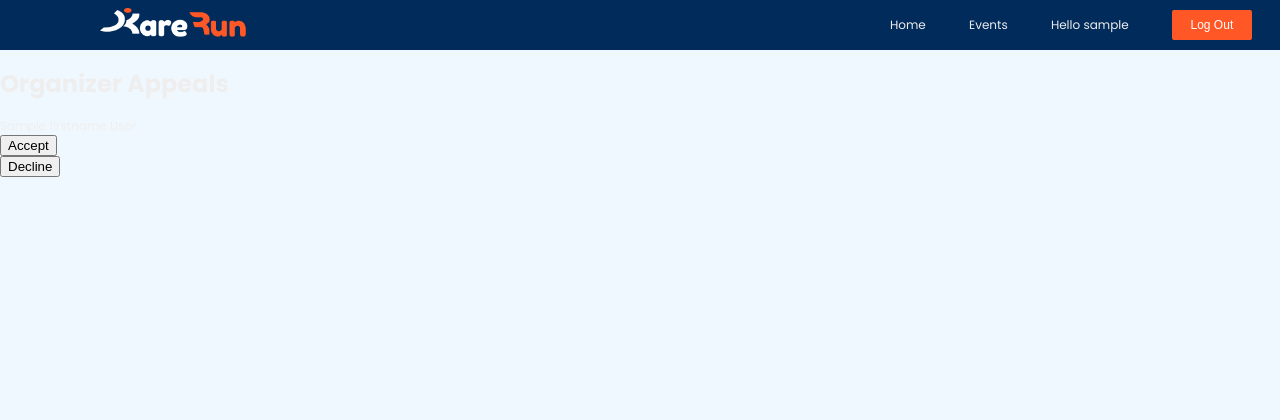
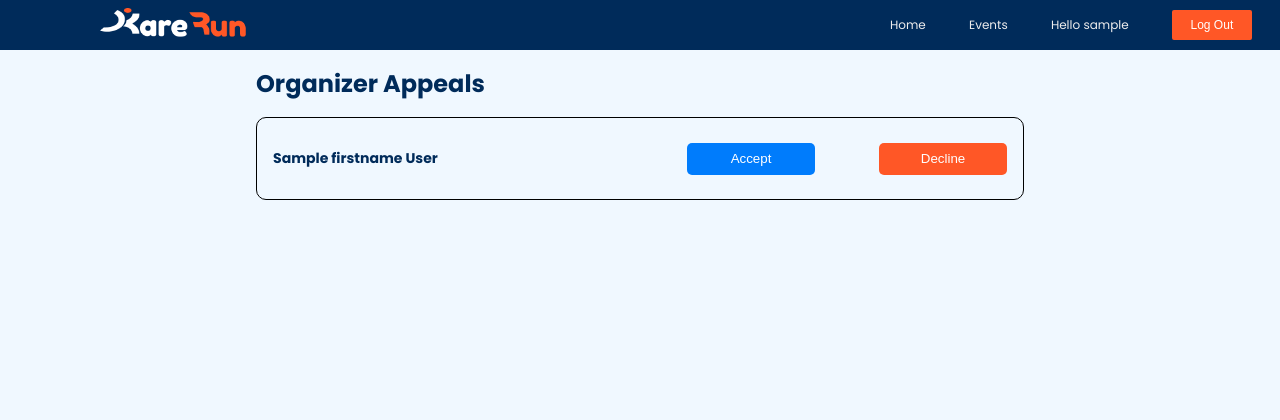
Before and after one commit to fccamello/im2-KareRun, a Django app: template karerun/karerun/templates/appealList.html in a window 1280 px wide. Shown: the top 420 px of the page. Before the commit the page ends 177 px from the top, so only its background shows below. Run offline with Django 5.2, Linux system fonts and the light colour scheme; tables that the repository leaves empty hold one stand-in row (values such as "Sample post"); the template is opened without the code that fills it: values that come from a table or form of the project are taken from there, most other values are stand-ins (such as "Sample title", 1, 10 or a date in 2020).

Commit message:
Added CSS Magic

```diff
--- a/karerun/karerun/static/css/appeal_list.css
+++ b/karerun/karerun/static/css/appeal_list.css
@@ -0,0 +1,40 @@
+.appeal-container {
+    margin: 0 auto;
+    width: 60%;
+    height: 70rem;
+}
+.appeal-container div, .appeal-container h1{
+    color: #002B5A;
+}
+.appeal-box{
+    display: flex;
+    justify-content: space-between;
+    border: 1px solid black;
+    border-radius: 10px;
+    padding:1rem;
+}
+.appeal-buttons{
+    display: flex;
+    justify-content: space-between;
+    width: 20rem;
+    align-items: center;
+}
+.appeal-buttons button{
+    width: 8rem;
+    height: 2rem;
+    border-radius: 5px;
+    border: none;
+    cursor: pointer;
+    color: white;
+}
+.accept{
+    background-color: #007CFC;
+}
+.decline{
+    background-color: #FF5726;
+}
+.user-Name{
+    display: flex;
+    align-items: center;
+    color:#002B5A;
+}
--- a/karerun/karerun/templates/appealList.html
+++ b/karerun/karerun/templates/appealList.html
@@ -20,19 +20,31 @@
       <h1>Organizer Appeals</h1>
       {% for appeal in appeals %}
       <div class="appeal-box" id="{{appeal.appealID}}">
-        <div>{{appeal.user.firstname}} {{appeal.user.lastname}}</div>
+        <h3 class="user-Name">
+          {{appeal.user.firstname}} {{appeal.user.lastname}}
+        </h3>
+        <div class="appeal-buttons">
           <form method="post" action="{% url 'appealList' %}">
             {% csrf_token %}
-          <input type="hidden" name="appeal_id" value="{{ appeal.appealID }}" />
+            <input
+              type="hidden"
+              name="appeal_id"
+              value="{{ appeal.appealID }}"
+            />
             <input type="hidden" name="action" value="accept" />
-          <button type="submit">Accept</button>
+            <button type="submit" class="accept">Accept</button>
           </form>
           <form method="post" action="{% url 'appealList' %}">
             {% csrf_token %}
-          <input type="hidden" name="appeal_id" value="{{ appeal.appealID }}" />
+            <input
+              type="hidden"
+              name="appeal_id"
+              value="{{ appeal.appealID }}"
+            />
             <input type="hidden" name="action" value="decline" />
-          <button type="submit">Decline</button>
+            <button type="submit" class="decline">Decline</button>
           </form>
+        </div>
       </div>
       {% endfor %}
     </div>
```
Lines whose indentation alone changed are shown as unchanged.
